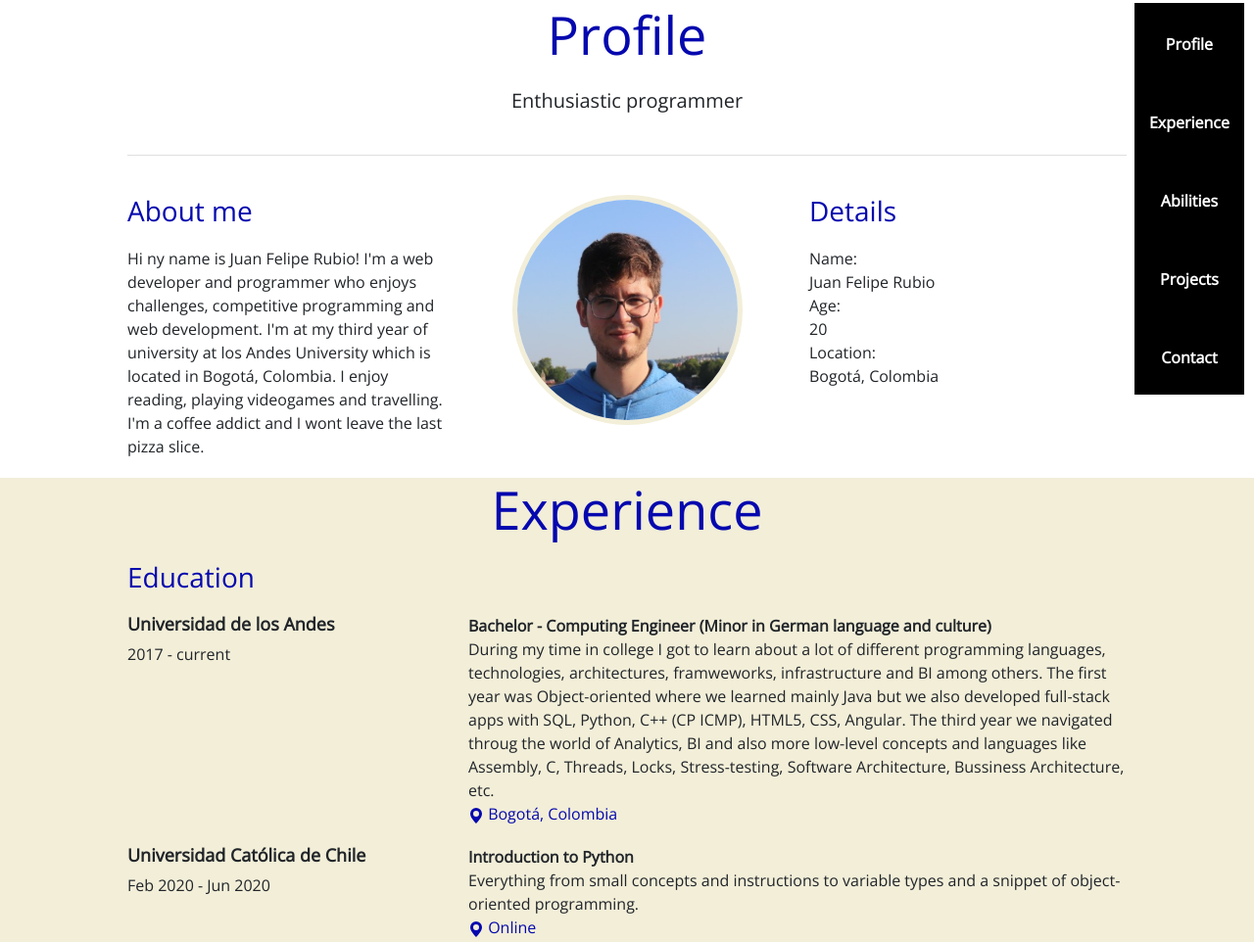
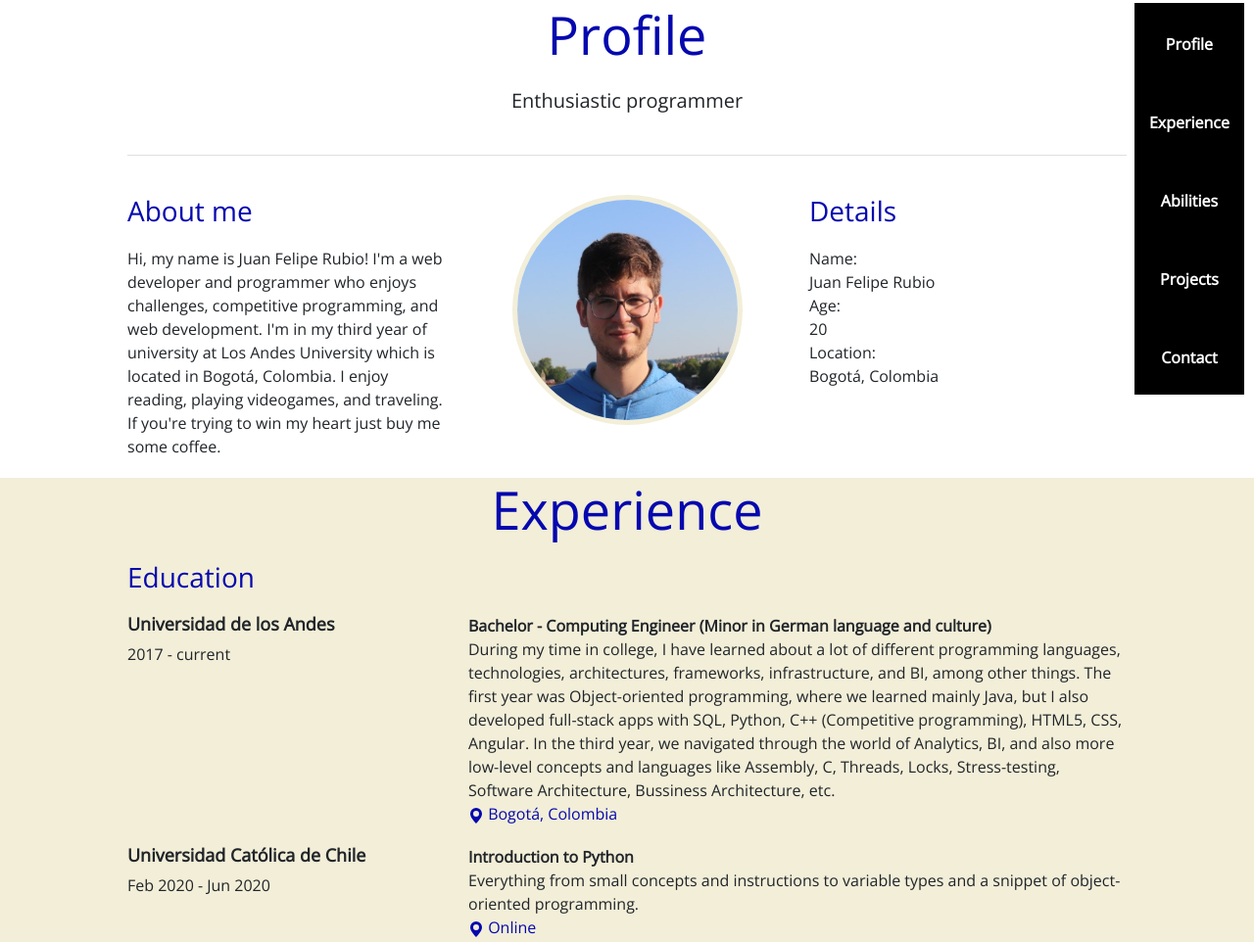
Before and after one commit to Jujusp/cv, a plain HTML site: page index.html in a window 1280 px wide. Shown: the part 817-1779 px from the top of the page at 98% size. Drawn offline with nearby package versions, Linux system fonts and the light colour scheme.

Commit message:
Add files via upload

```diff
--- a/index.html
+++ b/index.html
@@ -42,8 +42,8 @@
                 <div class="col-md-4">
                     <h3> About me</h3>
                     <p>
-                        Hi ny name is Juan Felipe Rubio! I'm a web developer and programmer who enjoys challenges, competitive programming and web development.
-                        I'm at my third year of university at los Andes University which is located in Bogotá, Colombia. I enjoy reading, playing videogames and travelling. I'm a coffee addict and I wont leave the last pizza slice.
+                        Hi, my name is Juan Felipe Rubio! I'm a web developer and programmer who enjoys challenges, competitive programming, and web development.
+                        I'm in my third year of university at Los Andes University which is located in Bogotá, Colombia. I enjoy reading, playing videogames, and traveling. If you're trying to win my heart just buy me some coffee.
                     </p>
                 </div>
                 <div class="col-md-4 " >
@@ -96,10 +96,7 @@
                             Bachelor - Computing Engineer  (Minor in German language and culture)
                         </strong>
                         <p class="d-none d-sm-block">
-                            During my time in college I got to learn about a lot of different programming languages,
-                            technologies, architectures, framweworks, infrastructure and BI among others. The first year
-                            was Object-oriented where we learned mainly Java but we also developed full-stack apps with SQL, Python, C++ (CP ICMP), HTML5, CSS, Angular.
-                            The third year we navigated throug the world of Analytics, BI and also more low-level concepts and languages like Assembly, C, Threads, Locks, Stress-testing, Software Architecture, Bussiness Architecture, etc.
+                            During my time in college, I have learned about a lot of different programming languages, technologies, architectures, frameworks, infrastructure, and BI, among other things. The first year was Object-oriented programming, where we learned mainly Java, but I also developed full-stack apps with SQL, Python, C++ (Competitive programming), HTML5, CSS, Angular. In the third year, we navigated through the world of Analytics, BI, and also more low-level concepts and languages like Assembly, C, Threads, Locks, Stress-testing, Software Architecture, Bussiness Architecture, etc.
 
                         </p>
                         <br class="d-sm-block d-md-none">
@@ -198,8 +195,7 @@
                             Twelve year of high school
                         </strong>
                         <p class="d-none d-sm-block">
-                            I had the amazing opportunity of studying a year abroad with Rotary International in Switzerland. I learned about new cultures and growed my network by sharing with my class mates and families.
-                            <span class="glyphicon glyphicon-map-marker"></span>
+                            I had the amazing opportunity of studying a year abroad with Rotary International in Switzerland. I learned about new cultures and grew my network by sharing with my classmates and families.                            <span class="glyphicon glyphicon-map-marker"></span>
                         </p>
                         <br class="d-sm-block d-md-none">
                         <svg xmlns="http://www.w3.org/2000/svg" width="16" height="16" fill="currentColor" class="bi bi-geo-alt-fill" viewBox="0 0 16 16">
```
